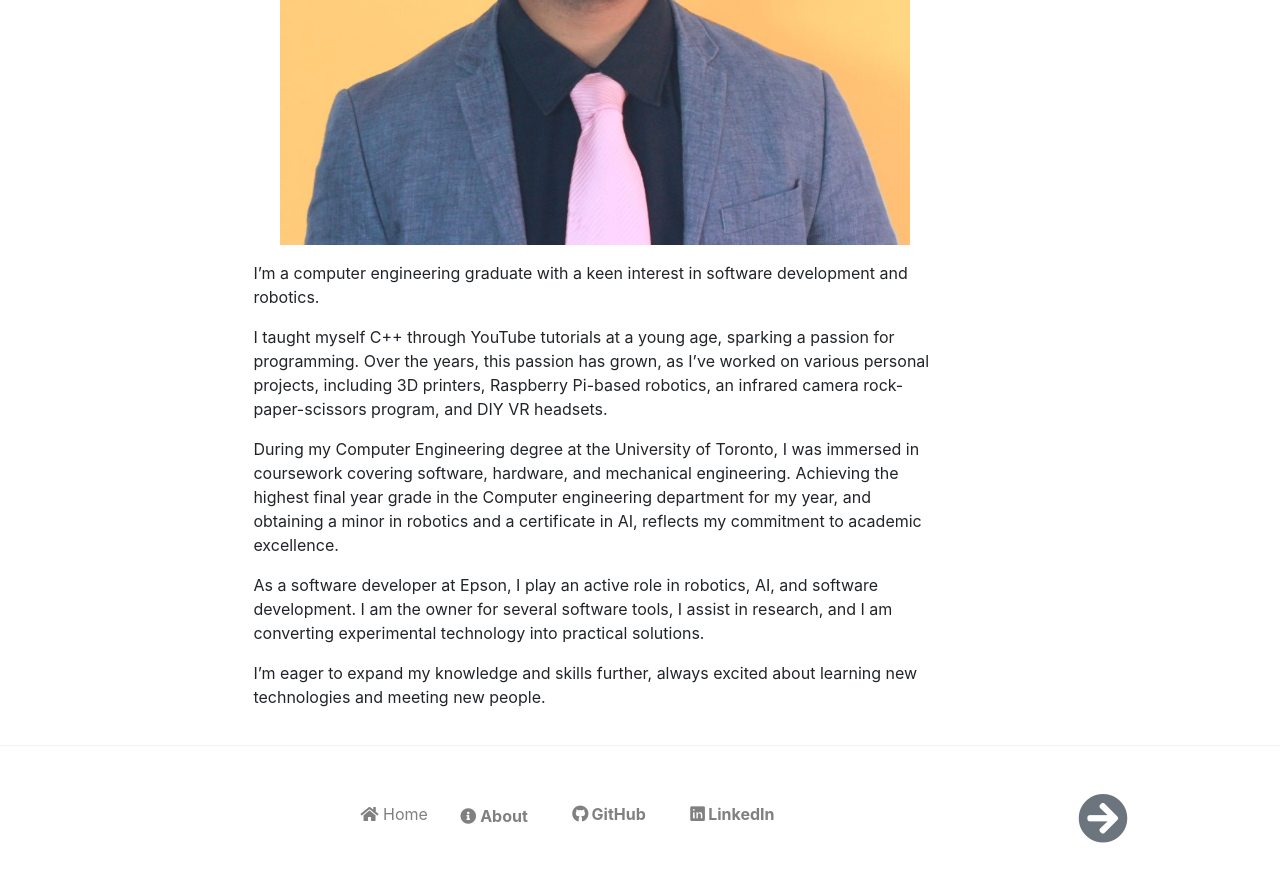
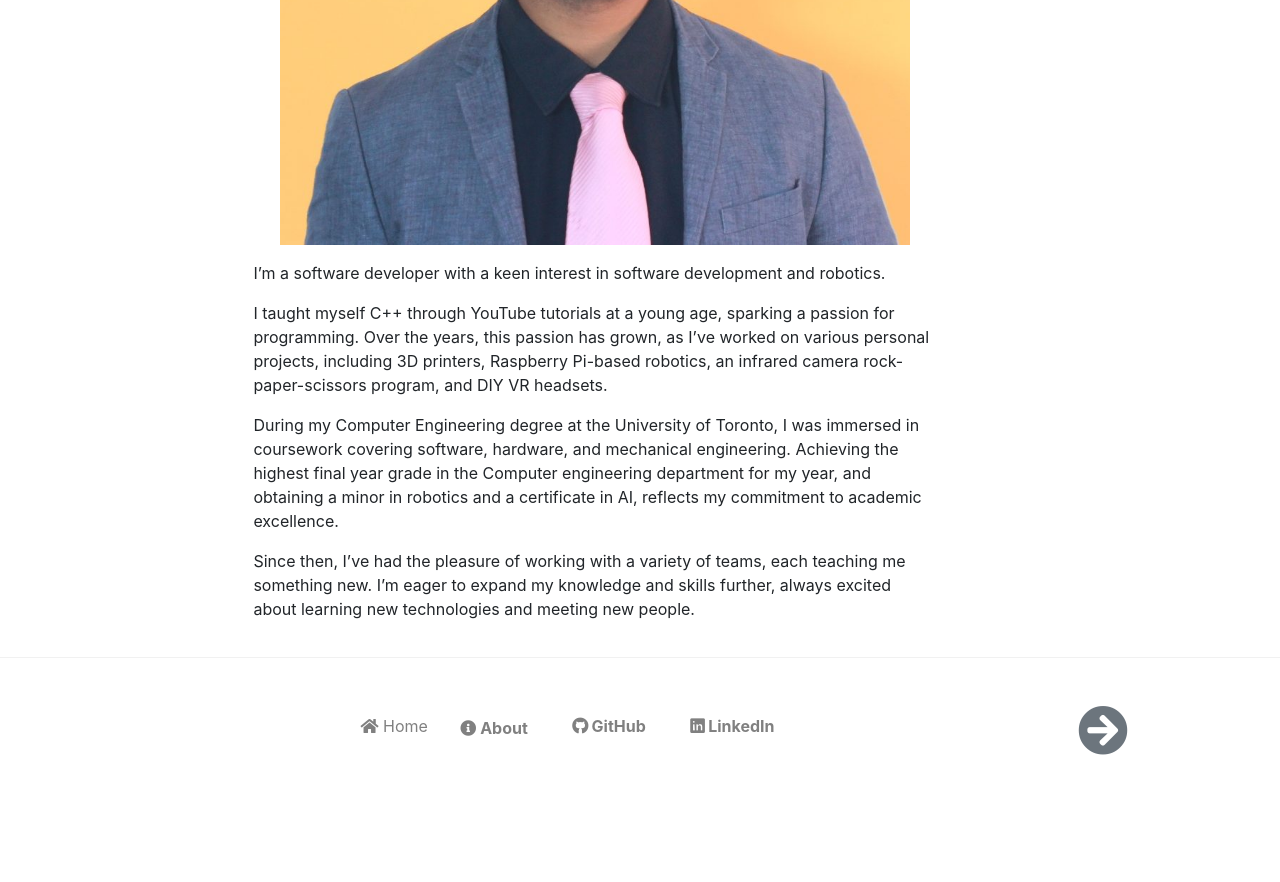
Before and after one commit to Marc-Morcos/Marc-Morcos.github.io, a Jekyll site: the page built from _posts/about/2024-01-01-about.md, in a window 1280 px wide and 900 px high, scrolled down 664 px. Shown: the top 882 px of the window. Built offline with Jekyll 4.4.1, drawn with Linux system fonts in a browser that asks for light colours; nearby versions of some CDN libraries; library files that are not in the unit come from our copies; after the commit the page ends 1476 px from its top, so only the background shows below that.

Commit message:
Update about me

```diff
--- a/_posts/about/2024-01-01-about.md
+++ b/_posts/about/2024-01-01-about.md
@@ -8,12 +8,10 @@ layout: post
 ---
 ![](/assets/images/posts/about/about.jpg){: class="post-image" }
 
-I'm a computer engineering graduate with a keen interest in software development and robotics.
+I'm a software developer with a keen interest in software development and robotics.
 
 I taught myself C++ through YouTube tutorials at a young age, sparking a passion for programming. Over the years, this passion has grown, as I've worked on various personal projects, including 3D printers, Raspberry Pi-based robotics, an infrared camera rock-paper-scissors program, and DIY VR headsets.
 
 During my Computer Engineering degree at the University of Toronto, I was immersed in coursework covering software, hardware, and mechanical engineering. Achieving the highest final year grade in the Computer engineering department for my year, and obtaining a minor in robotics and a certificate in AI, reflects my commitment to academic excellence.
 
-As a software developer at Epson, I play an active role in robotics, AI, and software development. I am the owner for several software tools, I assist in research, and I am converting experimental technology into practical solutions.
-
-I'm eager to expand my knowledge and skills further, always excited about learning new technologies and meeting new people.
+Since then, I've had the pleasure of working with a variety of teams, each teaching me something new. I'm eager to expand my knowledge and skills further, always excited about learning new technologies and meeting new people.
```
